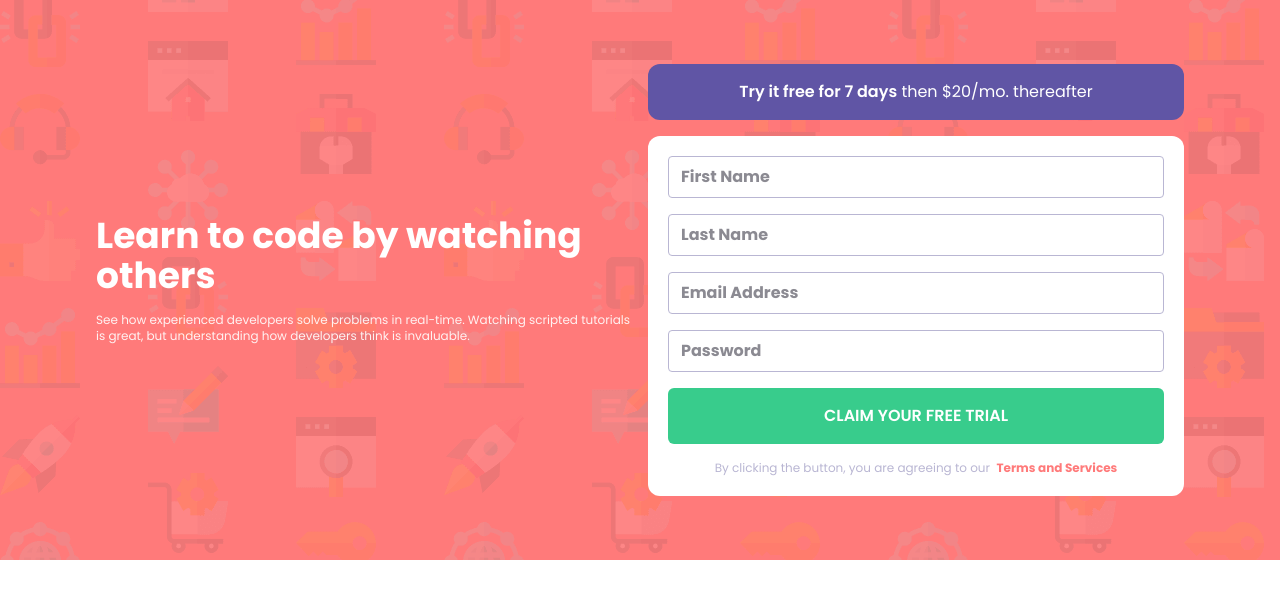
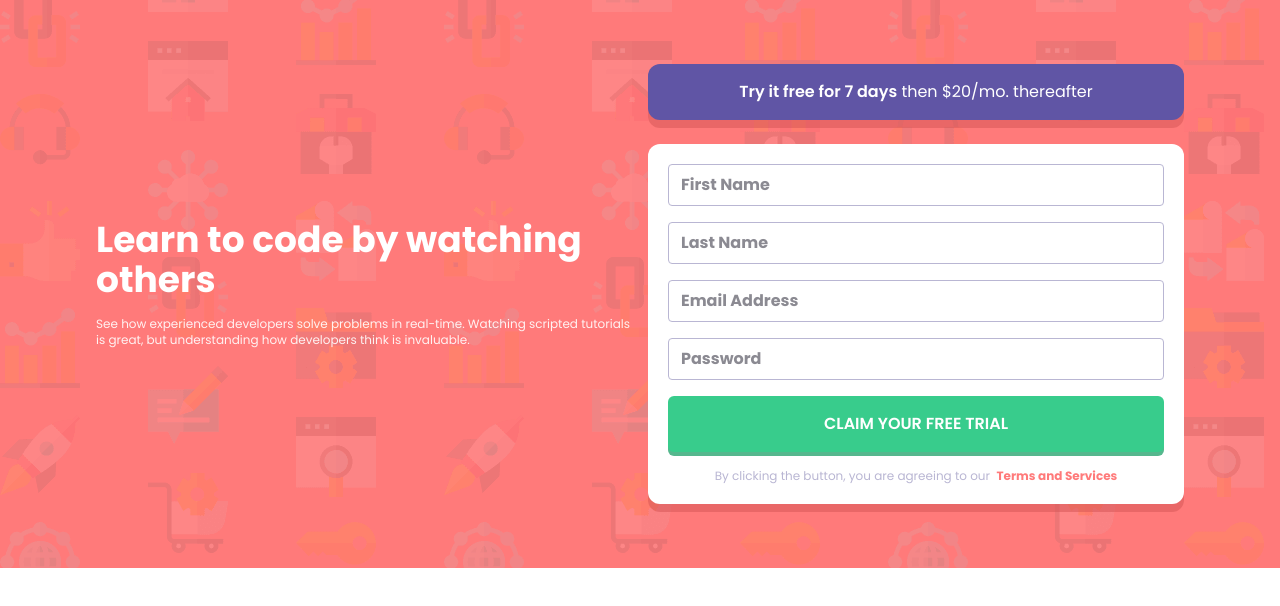
Before and after one commit to SolomonOsato/femsignupform, a Next.js app: page / in a window 1280 px wide. Shown: the top 606 px of the page. Built offline with nearby package versions, Linux system fonts and the light colour scheme.

Commit message:
Add subtle box-shadows

```diff
--- a/src/app/page.tsx
+++ b/src/app/page.tsx
@@ -11,9 +11,9 @@ export default function Home() {
           invaluable.
         </p>
       </section>
-      <section className="grid gap-4 text-center">
+      <section className="grid gap-6 text-center">
         <h1 className="sr-only">sign-up section</h1>
-        <p className="bg-accent-blue rounded-xl px-8 py-4">
+        <p className="bg-accent-blue rounded-xl px-8 py-4 shadow-red">
           <span className="font-semibold">Try it free for 7 days</span>&nbsp;
           <span>then &#x24;20/mo. thereafter</span>
         </p>
--- a/src/components/Signup.tsx
+++ b/src/components/Signup.tsx
@@ -39,7 +39,7 @@ export default function Signup() {
   }
   return (
     <form
-      className="bg-white rounded-xl p-5 grid gap-4"
+      className="bg-white rounded-xl p-5 grid gap-4 shadow-red"
       onSubmit={handleSubmit(onSubmit, onNotSubmit)}
     >
       <div className="grid relative gap-2 p-0 m-0">
@@ -153,7 +153,7 @@ export default function Signup() {
         )}
       </div>
       <button
-        className="uppercase bg-primary-green font-semibold rounded-md cursor-pointer px-4 py-4"
+        className="uppercase bg-primary-green font-semibold rounded-md cursor-pointer px-4 py-4 shadow-green active:opacity-40"
         type="submit"
       >
         Claim your free trial
--- a/tailwind.config.ts
+++ b/tailwind.config.ts
@@ -25,6 +25,10 @@ const config: Config = {
         mobile: "url('/images/bg-intro-mobile.png')",
         desktop: "url('/images/bg-intro-desktop.png')",
       },
+      boxShadow: {
+        red: "0 8px 0 hsl(0 60% 58% / 0.5)",
+        green: "0 4px 0 hsl(154 59% 41% / 0.8)",
+      },
     },
   },
   plugins: [require("@tailwindcss/forms")],
```
